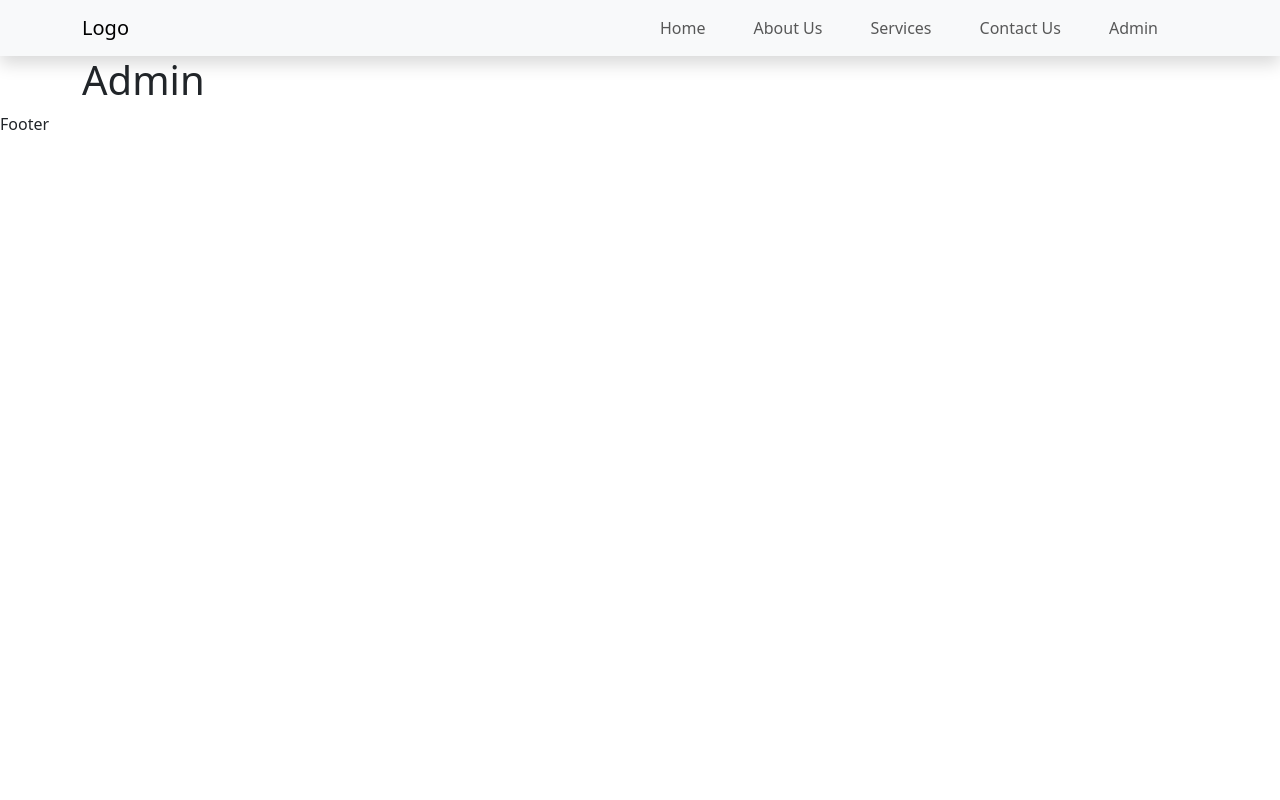
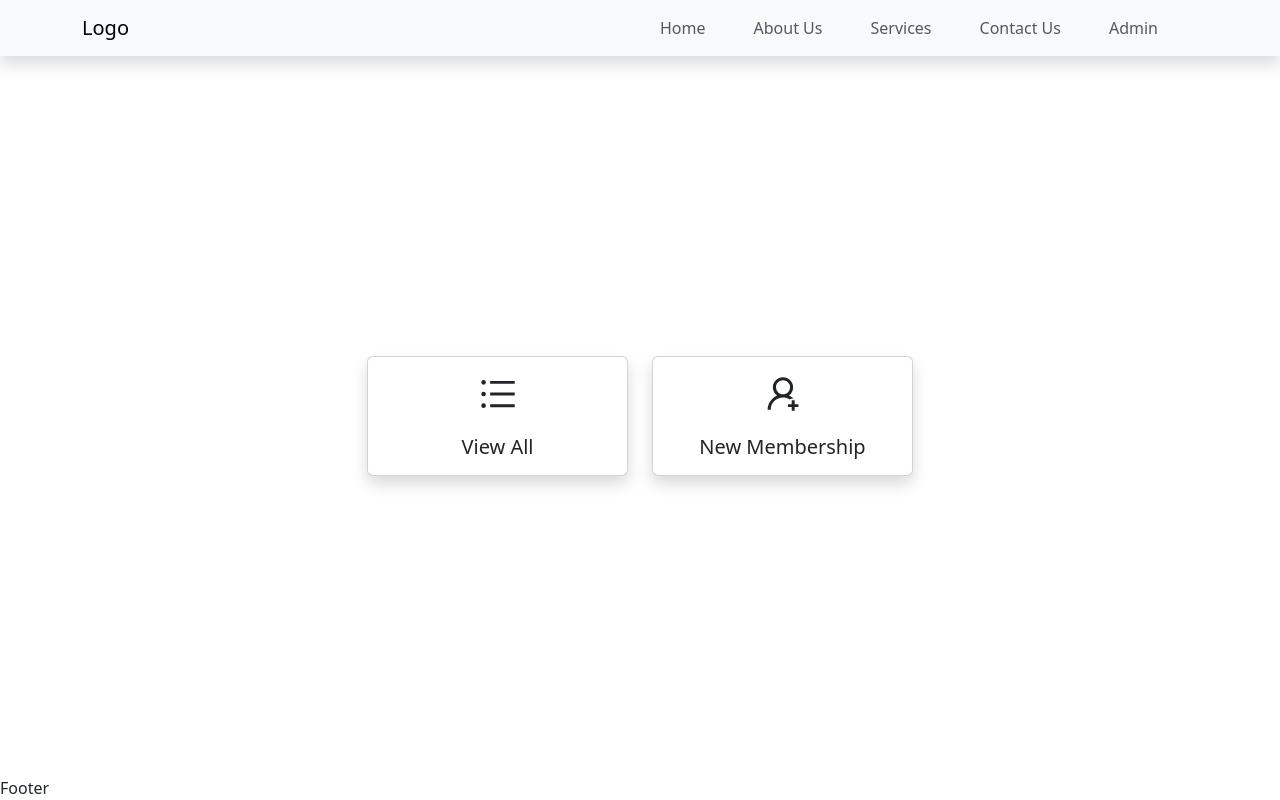
Before and after one commit to nagendergit2023/trainhighwebsite, a React (Create React App) app: page /admin-panel in a window 1280 px wide. Built offline with nearby package versions, Linux system fonts and the light colour scheme.

Commit message:
new admin pages added

```diff
--- a/package.json
+++ b/package.json
@@ -10,6 +10,7 @@
     "react": "^18.2.0",
     "react-bootstrap": "^2.8.0",
     "react-dom": "^18.2.0",
+    "react-icons": "^4.10.1",
     "react-router-dom": "^6.14.0",
     "react-scripts": "5.0.1",
     "web-vitals": "^2.1.4"
--- a/src/App.css
+++ b/src/App.css
@@ -8,3 +8,16 @@
 body {
   font-family: var(--theme-font);
 }
+
+#root {
+  display: flex;
+  flex-direction: column;
+  justify-content: space-between;
+  align-items: stretch;
+  min-height: 100vh;
+}
+
+.card-icon {
+  margin-bottom: 20px;
+  font-size: 42px;
+}
--- a/src/App.js
+++ b/src/App.js
@@ -9,6 +9,8 @@ import Contact from './Pages/Contact/Contact';
 import Services from './Pages/Services/Services';
 import Admin from './Pages/Admin/Admin';
 import ComingSoon from './Pages/Home/ComingSoon';
+import NewMembership from "./Pages/Admin/NewMembership";
+import MembershipList from "./Pages/Admin/MembershipList";
 
 function App() {
   return (
@@ -21,6 +23,8 @@ function App() {
       <Route path="/services" element={<Services/>} />
       <Route path="/contact-us" element={<Contact/>} />
       <Route path="/admin-panel" element={<Admin/>} />
+      <Route path="/new-membership" element={<NewMembership/>} />
+      <Route path="/membership-list" element={<MembershipList/>} />
     </Routes>
     <Footer />
     </>
--- a/src/Pages/Admin/Admin.js
+++ b/src/Pages/Admin/Admin.js
@@ -2,14 +2,34 @@ import React from 'react';
 import Col from 'react-bootstrap/esm/Col';
 import Container from 'react-bootstrap/esm/Container';
 import Row from 'react-bootstrap/esm/Row';
+import Card from 'react-bootstrap/esm/Card';
+import { Link } from 'react-router-dom';
+import { AiOutlineUnorderedList, AiOutlineUserAdd } from "react-icons/ai";
 
 function Admin() {
   return (
     <section>
       <Container>
-        <Row>
-          <Col lg={12}>
-            <h1>Admin</h1>
+        <Row className="justify-content-center align-items-center">
+          <Col lg={3}>
+            <Link to="/membership-list" className="text-decoration-none">
+              <Card className="text-center shadow">
+                <Card.Body>
+                  <AiOutlineUnorderedList className="card-icon" />
+                  <Card.Title className="text-capitalize mb-0">view all</Card.Title>
+                </Card.Body>
+              </Card>
+            </Link>
+          </Col>
+          <Col lg={3}>
+            <Link to="/new-membership" className="text-decoration-none">
+              <Card className="text-center shadow">
+                <Card.Body>
+                  <AiOutlineUserAdd className="card-icon" />
+                  <Card.Title className="text-capitalize mb-0">new membership</Card.Title>
+                </Card.Body>
+              </Card>
+            </Link>
           </Col>
         </Row>
       </Container>
--- /dev/null
+++ b/src/Pages/Admin/MembershipList.js
@@ -0,0 +1,9 @@
+import React from 'react'
+
+function MembershipList() {
+  return (
+    <div>MembershipList</div>
+  )
+}
+
+export default MembershipList
--- /dev/null
+++ b/src/Pages/Admin/NewMembership.js
@@ -0,0 +1,9 @@
+import React from 'react'
+
+function NewMembership() {
+  return (
+    <div>NewMembership</div>
+  )
+}
+
+export default NewMembership;
```
Also changed, not shown: 1 other file (tests, documents, lock files or other folders).
